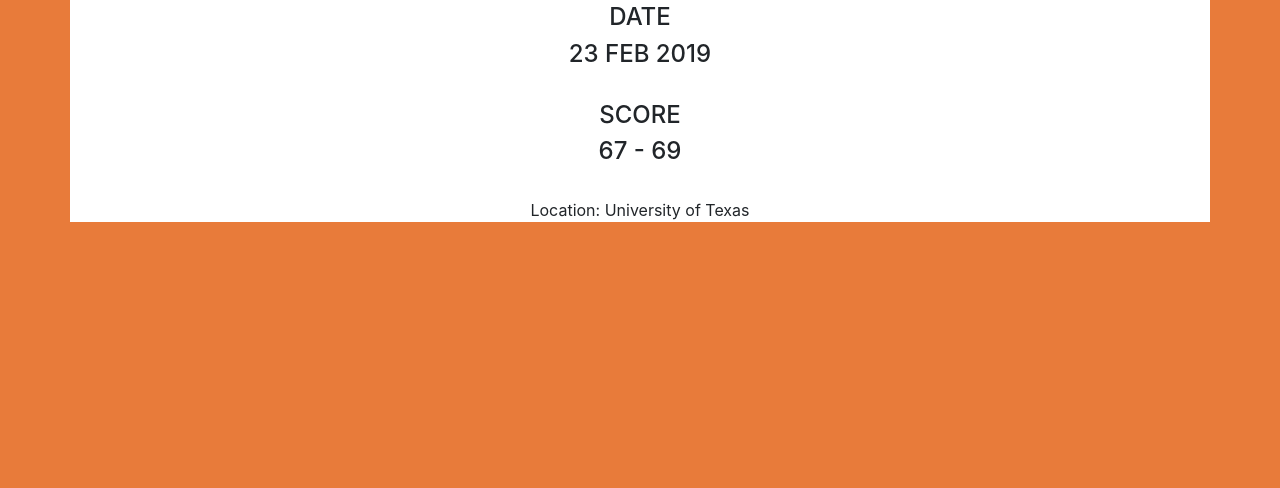
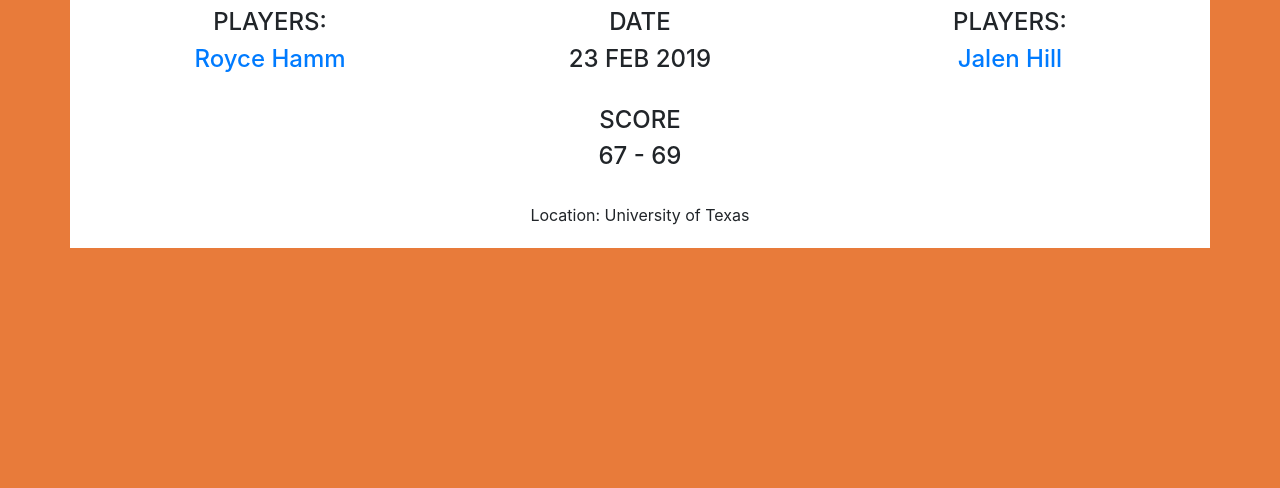
Before and after one commit to tylerpak/NCAA_Website, a Flask app: page /game1 in a window 1280 px wide. Shown: the part 265-753 px from the top of the page. Run offline with Flask 2, Linux system fonts and the light colour scheme; some libraries are stand-ins or nearby versions.

Commit message:
Added required links to each instance page so that each instance links to at least to other instances of different models

```diff
--- a/templates/game1.html
+++ b/templates/game1.html
@@ -29,11 +29,17 @@ p {
 {% block body %}
 <br>
 <div class="row">
-    <div class="column"><img src="{{url_for('static', filename='/images/UT-logo.png')}}" alt="Jersey" width="200"></div>
+    <div class="column"><a href="longhorns"><img src="{{url_for('static', filename='/images/UT-logo.png')}}" alt="UT Logo" width="200"></a></div>
     <div class="column"><h1>VS</h1></div>
-    <div class="column"><img src="{{url_for('static', filename='/images/OU-logo.jpg')}}" alt="Jersey" width="100"></div>
+    <div class="column"><a href="sooners"><img src="{{url_for('static', filename='/images/OU-logo.jpg')}}" alt="OU Logo" width="100"></a></div>
 </div>
 <br>
+<div class="row">
+    <div class="column">
+        <h4>PLAYERS:</h4>
+        <h4><a href="royce-hamm">Royce Hamm</a></h4>
+    </div>
+    <div class="column">
         <h4>DATE</h4>
         <h4>23 FEB 2019</h4>
         <br>
@@ -41,4 +47,10 @@ p {
         <h4>67 - 69</h4>
         <br>
         <p>Location: University of Texas</p>
+    </div>
+    <div class="column">
+        <h4>PLAYERS:</h4>
+        <h4><a href="jalen-hill">Jalen Hill</a></h4>
+    </div>
+</div>
 {% endblock %}
--- a/templates/jalen-hill.html
+++ b/templates/jalen-hill.html
@@ -36,5 +36,5 @@ p {
 <p>Position: Forward</p>
 <p>Year: Sophmore</p>
 <p>Height/Weight: 6-7ft/225lbs</p>
-
+<p>Featured Games: <a href="game2">02 FEB 2019</a>, <a href="game1">23 FEB 2019</a></p>
 {% endblock %}
--- a/templates/longhorns.html
+++ b/templates/longhorns.html
@@ -35,4 +35,7 @@ p {
 <p>School: University of Texas</p>
 <p>Conference: Big 12</p>
 <p>Record: 19-12</p>
+<p>Featured Games: <a href="game3">09 FEB 2019</a>, <a href="game1">23 FEB 2019</a></p>
+<p>Featured Player: <a href="royce-hamm">Royce Hamm</a></p>
+
 {% endblock %}
--- a/templates/mountaineers.html
+++ b/templates/mountaineers.html
@@ -35,4 +35,7 @@ p {
 <p>School: West Virginia University</p>
 <p>Conference: Big 12</p>
 <p>Record: 21-10</p>
+<p>Featured Games: <a href="game2">02 FEB 2019</a>, <a href="game3">09 FEB 2019</a></p>
+<p>Featured Player: <a href="taz-sherman">Taz Sherman</a></p>
+
 {% endblock %}
--- a/templates/royce-hamm.html
+++ b/templates/royce-hamm.html
@@ -36,5 +36,6 @@ p {
 <p>Position: Forward</p>
 <p>Year: Senior</p>
 <p>Height/Weight: 6-9ft/225lbs</p>
+<p>Featured Games: <a href="game3">09 FEB 2019</a>, <a href="game1">23 FEB 2019</a></p>
 
 {% endblock %}
--- a/templates/sooners.html
+++ b/templates/sooners.html
@@ -35,4 +35,6 @@ p {
 <p>School: University of OKLAHOMA</p>
 <p>Conference: Big 12</p>
 <p>Record: 19-12</p>
+<p>Featured Games: <a href="game2">02 FEB 2019</a>, <a href="game1">23 FEB 2019</a></p>
+<p>Featured Player: <a href="jalen-hill">Jalen Hill</a></p>
 {% endblock %}
--- a/templates/taz-sherman.html
+++ b/templates/taz-sherman.html
@@ -36,5 +36,6 @@ p {
 <p>Position: Guard</p>
 <p>Year: Senior</p>
 <p>Height/Weight: 6-4ft/185lbs</p>
+<p>Featured Games: <a href="game2">02 FEB 2019</a>, <a href="game3">09 FEB 2019</a></p>
 
 {% endblock %}
```
Also changed, not shown: templates/game2.html (+14 -2 lines), templates/game3.html (+15 -3 lines). Lines whose indentation alone changed are shown as unchanged.
